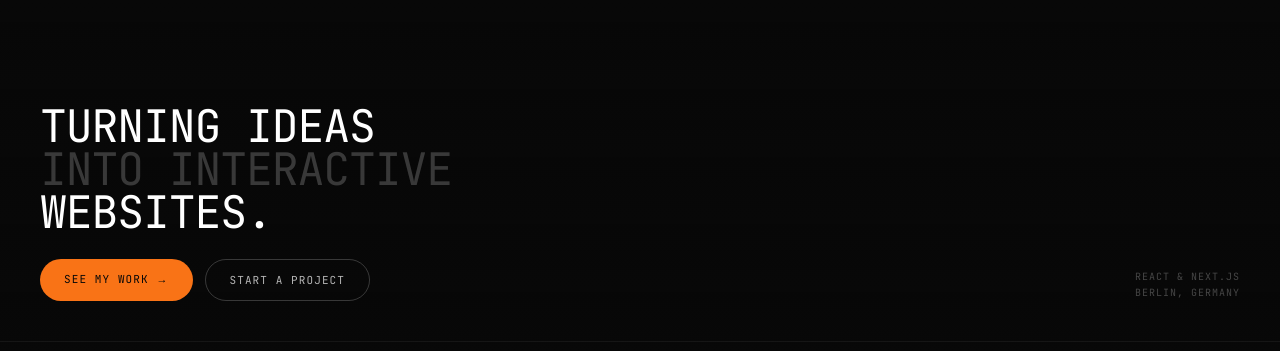
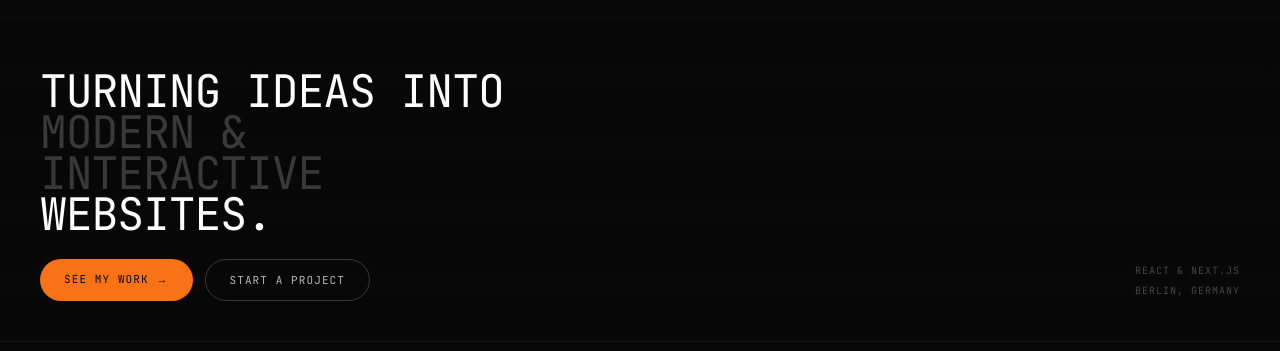
Before and after one commit to junaidreal4-hub/junaidbuilds, a Next.js app: page / in a window 1280 px wide. Shown: the part 419-770 px from the top of the page. Built offline with nearby package versions, Linux system fonts and the light colour scheme.

Commit message:
style: scramble effect on headline only, JetBrains Mono for all hero text

```diff
--- a/src/components/Hero.tsx
+++ b/src/components/Hero.tsx
@@ -16,6 +16,7 @@ export default function Hero() {
   const hl = {
     fontSize: 'clamp(1.6rem, 3.5vw, 3.8rem)',
     fontWeight: 300,
+    fontFamily: 'var(--font-mono)',
     WebkitFontSmoothing: 'auto' as const,
     MozOsxFontSmoothing: 'auto' as const,
   }
@@ -41,14 +42,10 @@ export default function Hero() {
         }}
       />
 
-      {/* ── TOP-LEFT: name / role tag ── */}
+      {/* ── TOP-LEFT: name / role ── */}
       <div className="absolute top-24 left-6 md:left-10 z-20 pointer-events-none">
-        <p className="font-mono text-[10px] uppercase tracking-[0.25em] mb-1" style={{ color: '#f97316' }}>
-          <SpecialText speed={18} delay={0.2}>mdjk.dev</SpecialText>
-        </p>
-        <p className="font-mono text-[10px] uppercase tracking-[0.2em] text-white/30">
-          <SpecialText speed={18} delay={0.5}>Full-Stack Dev & Designer</SpecialText>
-        </p>
+        <p className="font-mono text-[10px] uppercase tracking-[0.25em] mb-1" style={{ color: '#f97316' }}>mdjk.dev</p>
+        <p className="font-mono text-[10px] uppercase tracking-[0.2em] text-white/30">Full-Stack Dev &amp; Designer</p>
       </div>
 
       {/* ── TOP-RIGHT: availability ── */}
@@ -57,29 +54,18 @@ export default function Hero() {
           <span className="animate-ping absolute inline-flex h-full w-full rounded-full opacity-60" style={{ background: '#f97316' }} />
           <span className="relative inline-flex h-1.5 w-1.5 rounded-full" style={{ background: '#f97316' }} />
         </span>
-        <span className="font-mono text-[10px] text-white/40 uppercase tracking-widest">
-          <SpecialText speed={18} delay={0.8}>Available for work</SpecialText>
-        </span>
+        <span className="font-mono text-[10px] text-white/40 uppercase tracking-widest">Available for work</span>
       </div>
 
-      {/* ── BOTTOM-LEFT: main headlines ── */}
+      {/* ── BOTTOM-LEFT: headline with scramble ── */}
       <div className="absolute bottom-20 left-6 md:left-10 z-20 pointer-events-none max-w-lg">
-        <h1
-          className="subpixel-antialiased uppercase tracking-tight leading-[0.92] block"
-          style={{ ...hl, color: '#ffffff' }}
-        >
-          <SpecialText speed={15} delay={0.3}>Turning Ideas</SpecialText>
+        <h1 className="subpixel-antialiased uppercase tracking-tight leading-[0.92] block" style={{ ...hl, color: '#ffffff' }}>
+          <SpecialText speed={15} delay={0.2}>Turning Ideas Into</SpecialText>
         </h1>
-        <h1
-          className="subpixel-antialiased uppercase tracking-tight leading-[0.92] block"
-          style={{ ...hl, color: 'rgba(255,255,255,0.2)' }}
-        >
-          <SpecialText speed={15} delay={0.55}>Into Interactive</SpecialText>
+        <h1 className="subpixel-antialiased uppercase tracking-tight leading-[0.92] block" style={{ ...hl, color: 'rgba(255,255,255,0.2)' }}>
+          <SpecialText speed={15} delay={0.5}>Modern & Interactive</SpecialText>
         </h1>
-        <h1
-          className="subpixel-antialiased uppercase tracking-tight leading-[0.92] block"
-          style={{ ...hl, color: '#ffffff' }}
-        >
+        <h1 className="subpixel-antialiased uppercase tracking-tight leading-[0.92] block" style={{ ...hl, color: '#ffffff' }}>
           <SpecialText speed={15} delay={0.8}>Websites.</SpecialText>
         </h1>
 
@@ -90,12 +76,11 @@ export default function Hero() {
         </div>
       </div>
 
-      {/* ── BOTTOM-RIGHT: descriptor ── */}
-      <div className="absolute bottom-20 right-6 md:right-10 z-20 pointer-events-none text-right max-w-[200px]">
-        <p className="font-mono text-[10px] uppercase tracking-widest text-white/25 leading-relaxed">
-          <SpecialText speed={18} delay={1.1}>React & Next.js</SpecialText>
-          <br />
-          <SpecialText speed={18} delay={1.4}>Berlin, Germany</SpecialText>
+      {/* ── BOTTOM-RIGHT: stack + location ── */}
+      <div className="absolute bottom-20 right-6 md:right-10 z-20 pointer-events-none text-right">
+        <p className="font-mono text-[10px] uppercase tracking-widest text-white/25 leading-loose">
+          React &amp; Next.js<br />
+          Berlin, Germany
         </p>
       </div>
 
```
